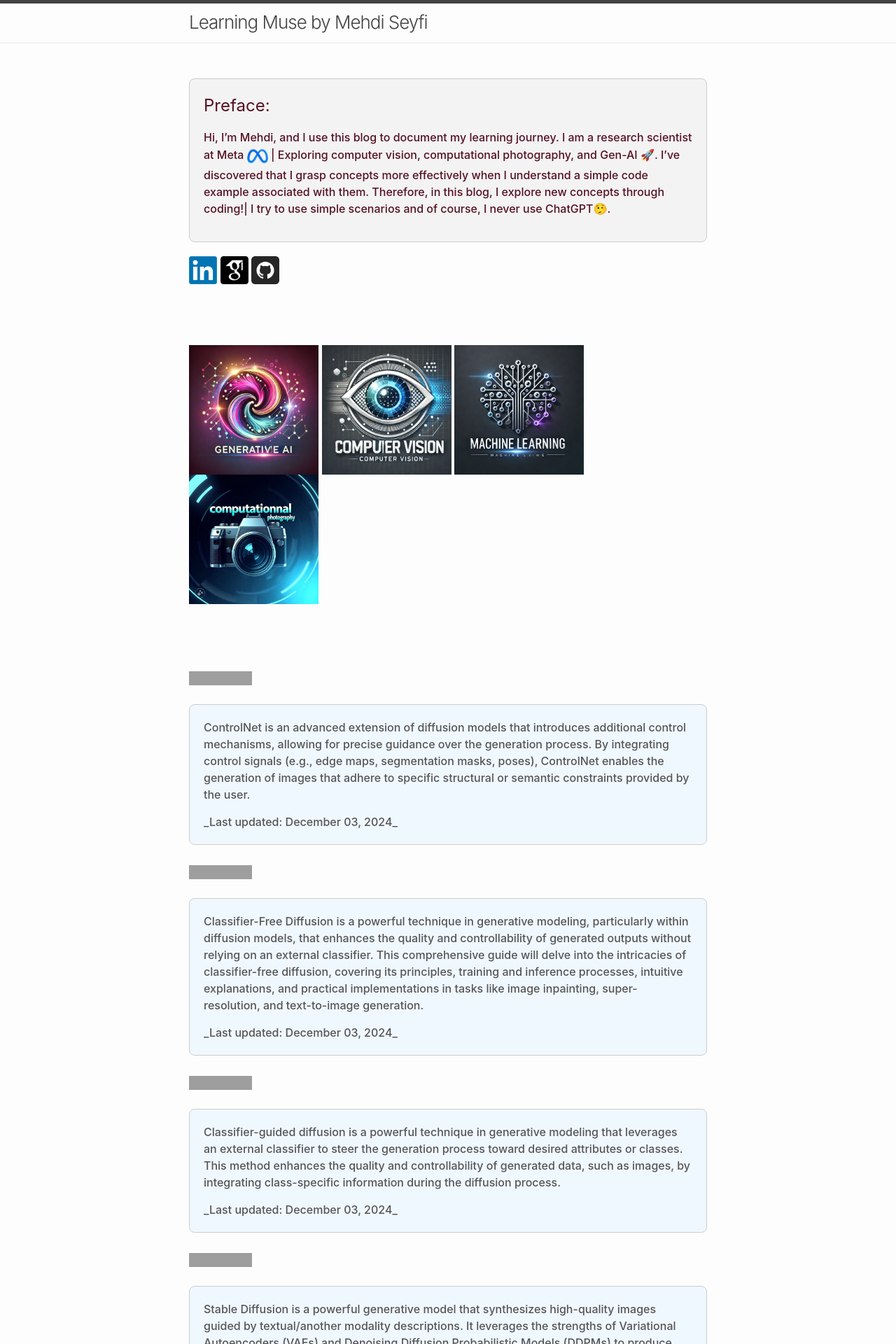
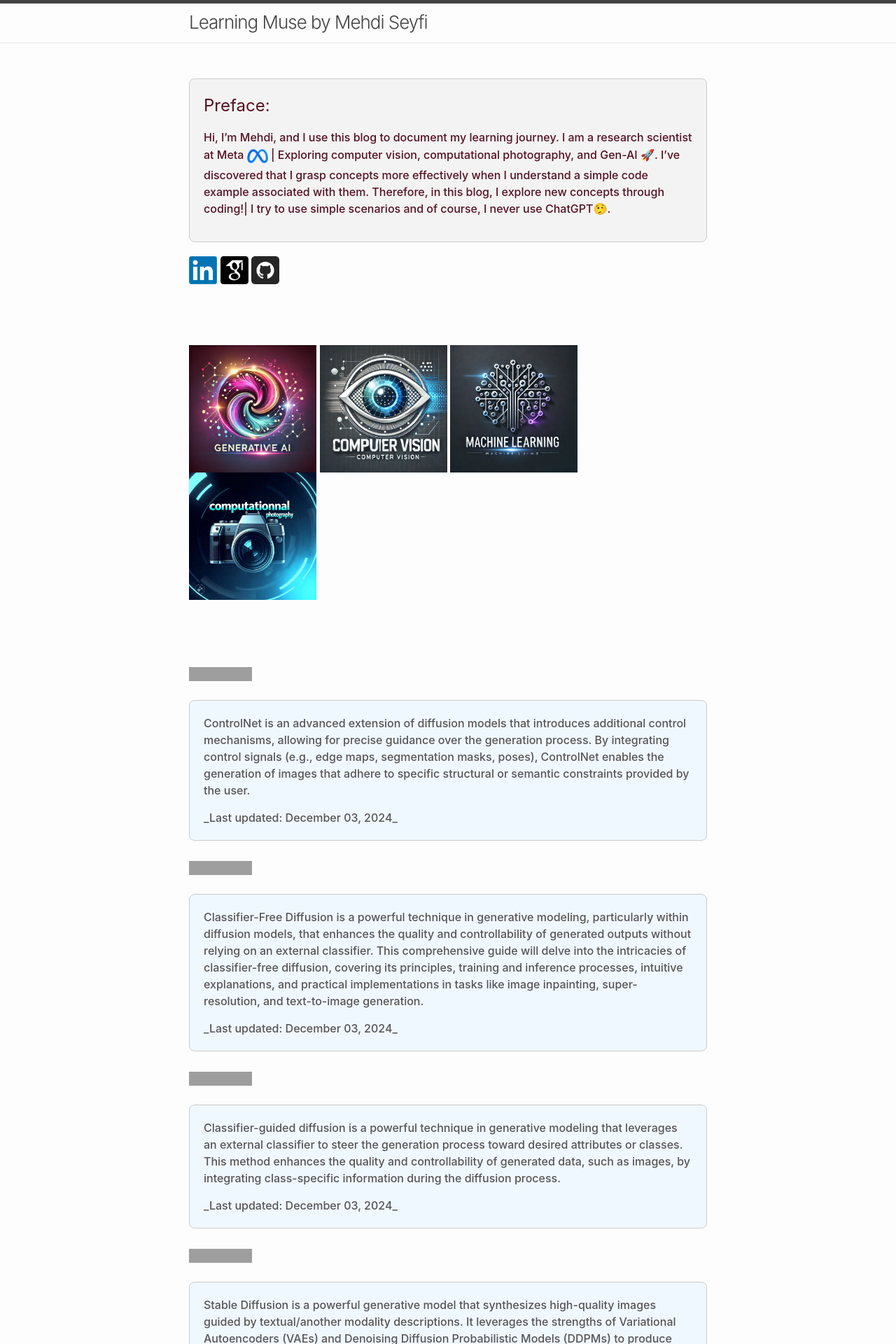
Before and after one commit to panaali/mseyfi.github.io, a Jekyll site: the page built from index.md, in a window 1280 px wide. Shown: the top 1920 px of the page at 70% size. Built offline with Jekyll 4.4.1, drawn with Linux system fonts in a browser that asks for light colours; our own code applies the rules of GitHub Pages for plain Markdown files; grey boxes are pictures that could not be loaded.

Commit message:
Update index.md

```diff
--- a/index.md
+++ b/index.md
@@ -18,8 +18,8 @@ I try to use simple scenarios and of course, I never use ChatGPT🤥.
 <br>
 <br>
 
-[<img src="images/GenAI.png"  width="185" height="185">](main_page/GenAI) [<img src="images/CV.png"  width="185" height="185">](main_page/CV)
-[<img src="images/ML.png"  width="185" height="185">](main_page/ML) [<img src="images/CP.png"  width="185" height="185">](main_page/CP)
+[<img src="images/GenAI.png"  width="182" height="182">](main_page/GenAI) [<img src="images/CV.png"  width="182" height="182">](main_page/CV)
+[<img src="images/ML.png"  width="182" height="182">](main_page/ML) [<img src="images/CP.png"  width="182" height="182">](main_page/CP)
 <br>
 <br>
 <br>
```
